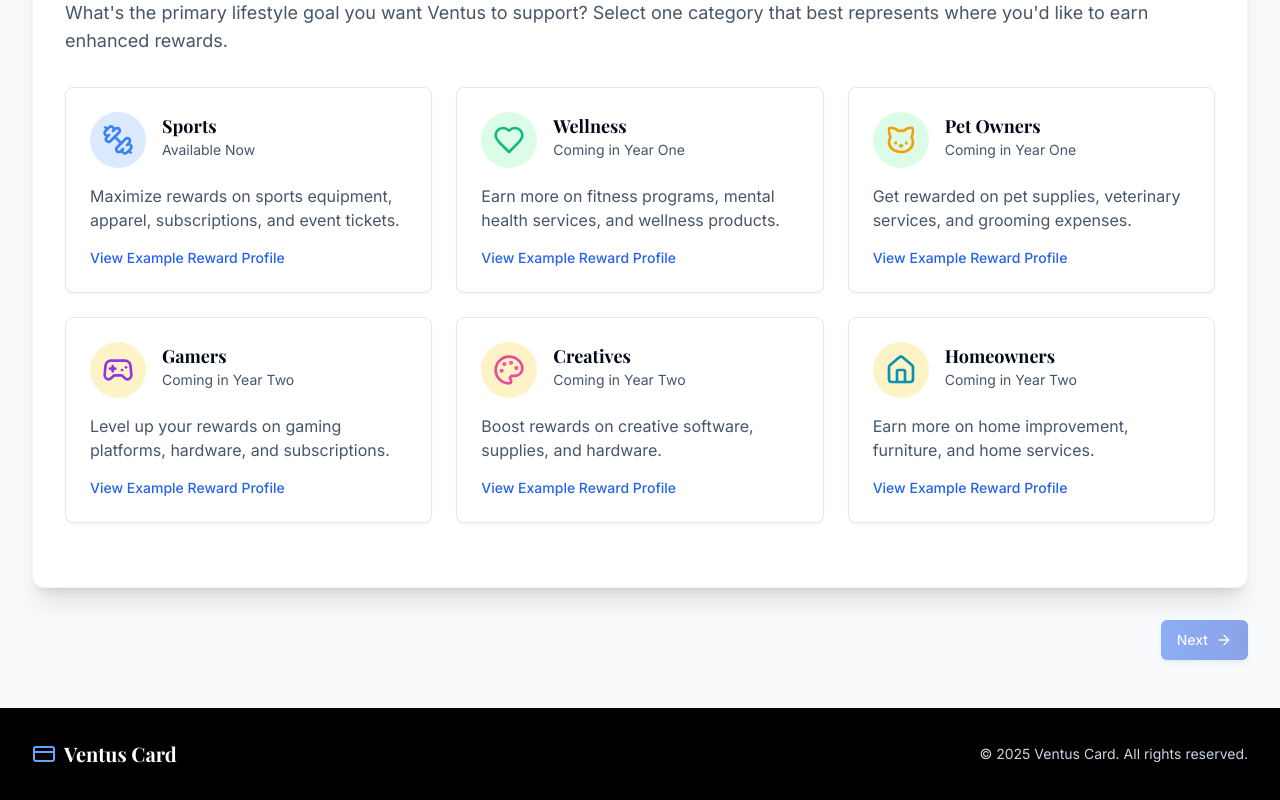
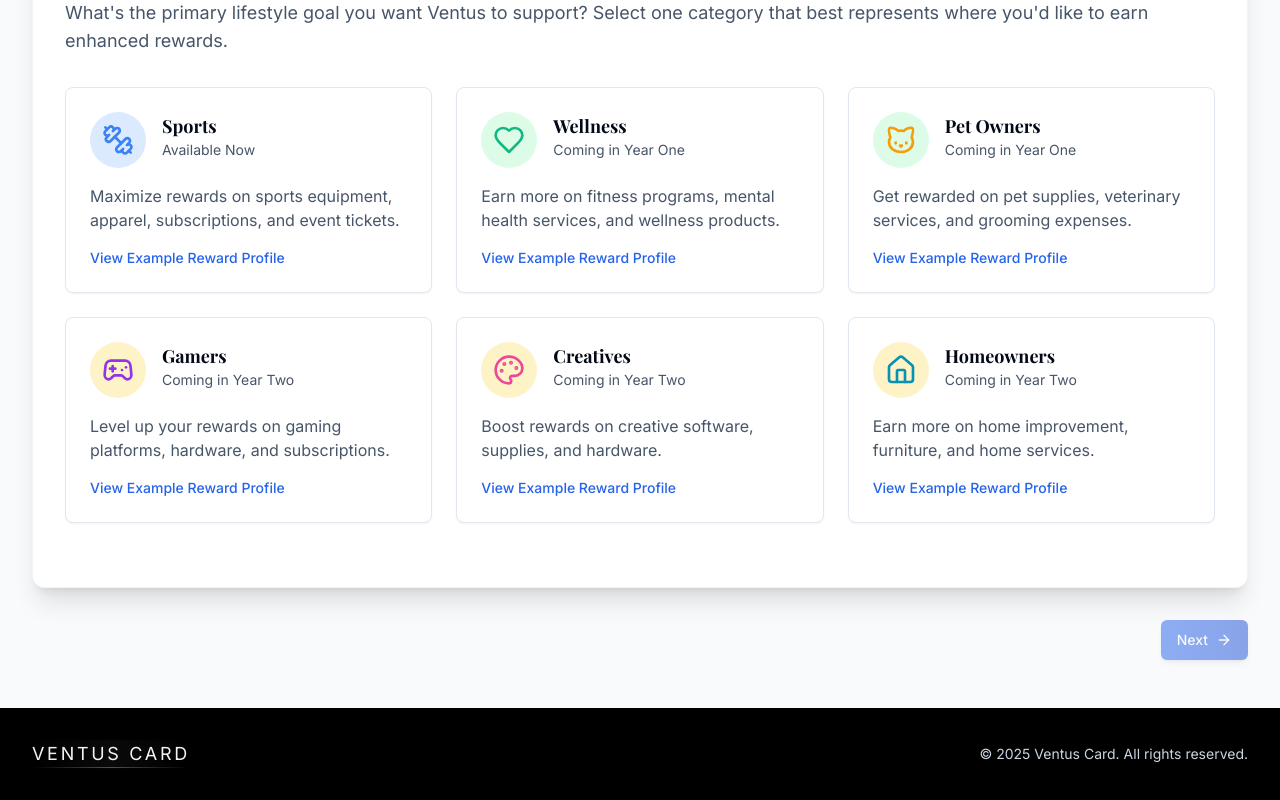
Before and after one commit to VentusCard/ventus, a React (Vite) app: page /how-it-works in a window 1280 px wide. Shown: the part 554-1354 px from the top of the page. Built offline with nearby package versions, Linux system fonts and the light colour scheme.

Commit message:
feat: Update footer logo
Update the footer logo to match the header logo.

```diff
--- a/src/components/Footer.tsx
+++ b/src/components/Footer.tsx
@@ -6,9 +6,16 @@ const Footer = () => {
     <footer className="bg-black text-slate-300">
       <div className="max-w-7xl mx-auto px-4 md:px-8 py-8">
         <div className="flex flex-col md:flex-row justify-between items-center">
-          <div className="flex items-center gap-2 mb-4 md:mb-0">
-            <CreditCard className="h-6 w-6 text-blue-400" />
-            <span className="font-display font-bold text-xl text-white">Ventus Card</span>
+          <div className="flex items-center mb-4 md:mb-0">
+            <h1 className="text-lg tracking-[0.15em] font-sans font-light text-white/95 relative">
+              <span className="relative inline-block">
+                VENTUS CARD
+                {/* Subtle metallic sheen effect */}
+                <div className="absolute inset-0 bg-gradient-to-r from-transparent via-white/10 to-transparent opacity-40 blur-[1px]"></div>
+                {/* Fine underline accent */}
+                <div className="absolute bottom-0 left-0 right-0 h-[1px] bg-gradient-to-r from-transparent via-white/30 to-transparent"></div>
+              </span>
+            </h1>
           </div>
           <p className="text-sm">© 2025 Ventus Card. All rights reserved.</p>
         </div>
```
